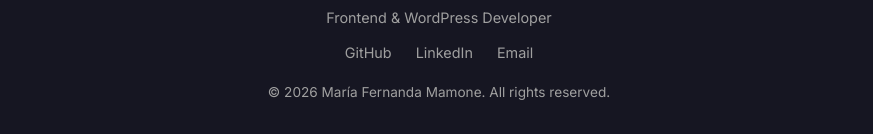
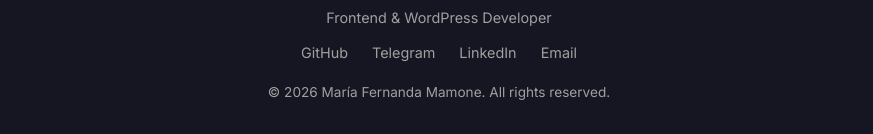
Before and after one commit to mariafernandamamone/Fernanda-Mamone-Portfolio, a website built with Vite: page index.html in a window 1280 px wide. Shown: the part 8221-8355 px from the top of the page, without its empty margins (201-1074 px from the left). Built offline with nearby package versions, Linux system fonts and the light colour scheme.

Commit message:
add telegram contact

```diff
--- a/index.html
+++ b/index.html
@@ -301,6 +301,7 @@
 
                 <div class="footer__socials">
                     <a class="footer__social-link" href="https://github.com/mariafernandamamone" target="_blank" rel="noopener noreferrer">GitHub</a>
+                    <a class="footer__social-link" href="https://t.me/mfmamone" target="_blank" rel="noopener noreferrer">Telegram</a>
                     <a class="footer__social-link" href="https://www.linkedin.com/in/mfmamone/" target="_blank" rel="noopener noreferrer">LinkedIn</a>
                     <a class="footer__social-link" href="mailto:mariafrenchitas@gmail.com">Email</a>
                 </div>
```
